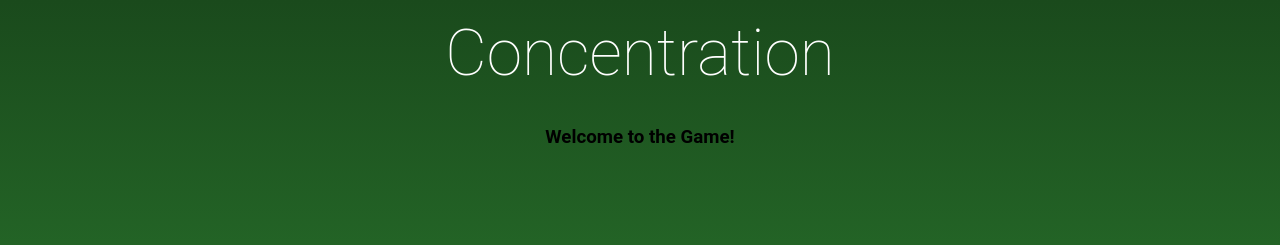
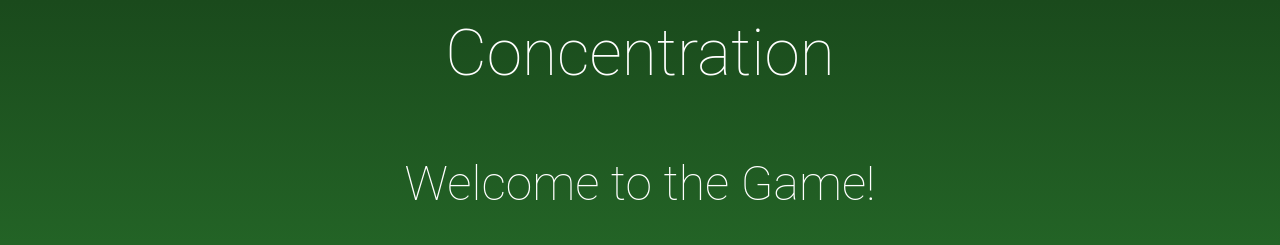
Before and after one commit to STLnick/concentration-game, a React (Create React App) app in the folder client/: page / in a window 1280 px wide. Shown: the top 245 px of the page. Built offline with nearby package versions, Linux system fonts and the light colour scheme; no server answers.

Commit message:
:pencil2: Fix className typo

```diff
--- a/client/src/components/Welcome/index.js
+++ b/client/src/components/Welcome/index.js
@@ -30,7 +30,7 @@ export const Welcome = ({ scores }) => {
       animate="visible"
       exit="exit"
       variants={containerVariants}>
-      <h3 className="subtitle">Welcome to the Game!</h3>
+      <h3 className="sub-title">Welcome to the Game!</h3>
       <div className="welcome-container">
         <Link className="link" to="/howtoplay">
           How To Play
```
